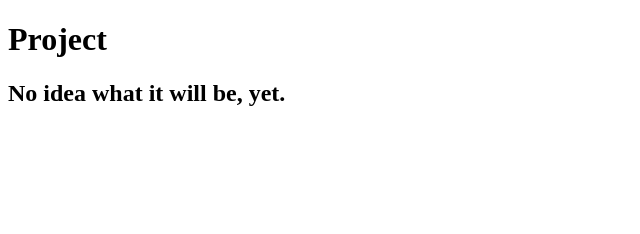
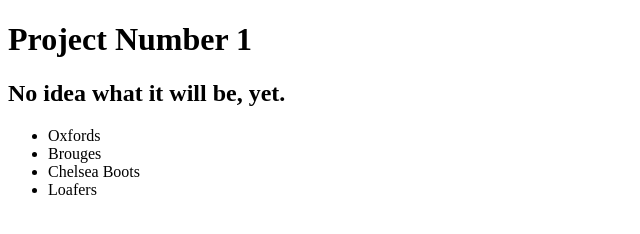
Before and after one commit to afrokayie/project01, a plain HTML site: page index.html in a window 1280 px wide. Shown: the whole page, without its empty margins (0-640 px from the left). Drawn offline with Linux system fonts and the light colour scheme.

Commit message:
updating content

```diff
--- a/index.html
+++ b/index.html
@@ -7,7 +7,13 @@
     <title>Document</title>
 </head>
 <body>
-    <h1>Project</h1>
+    <h1>Project Number 1</h1>
     <h2>No idea what it will be, yet.</h2>
+    <ul>
+        <li>Oxfords</li>
+        <li>Brouges</li>
+        <li>Chelsea Boots</li>
+        <li>Loafers</li>
+    </ul>
 </body>
 </html>
--- a/style.css
+++ b/style.css
@@ -0,0 +1,5 @@
+*{
+    padding: 0;
+    margin: 0;
+    box-sizing: border-box;
+}
```
